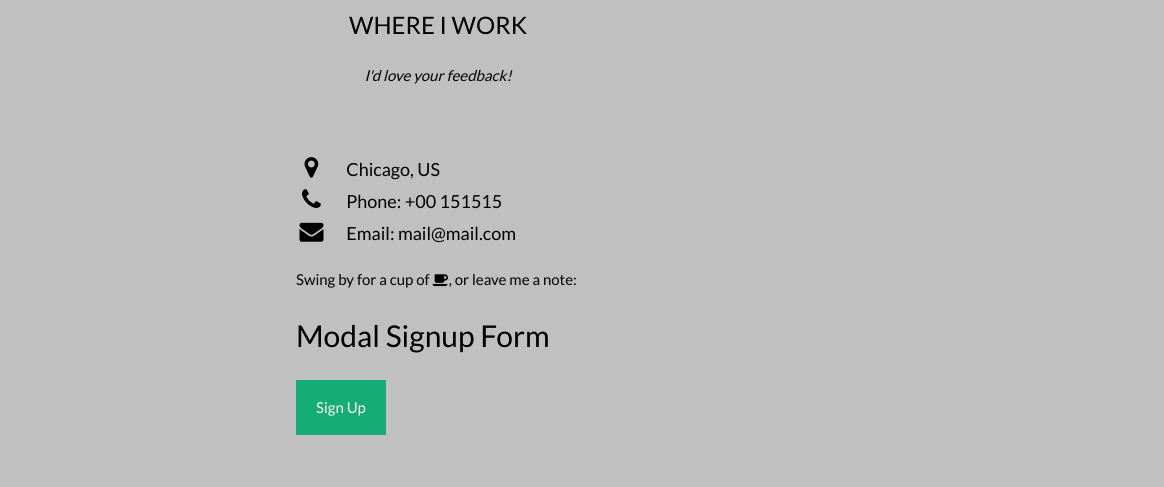
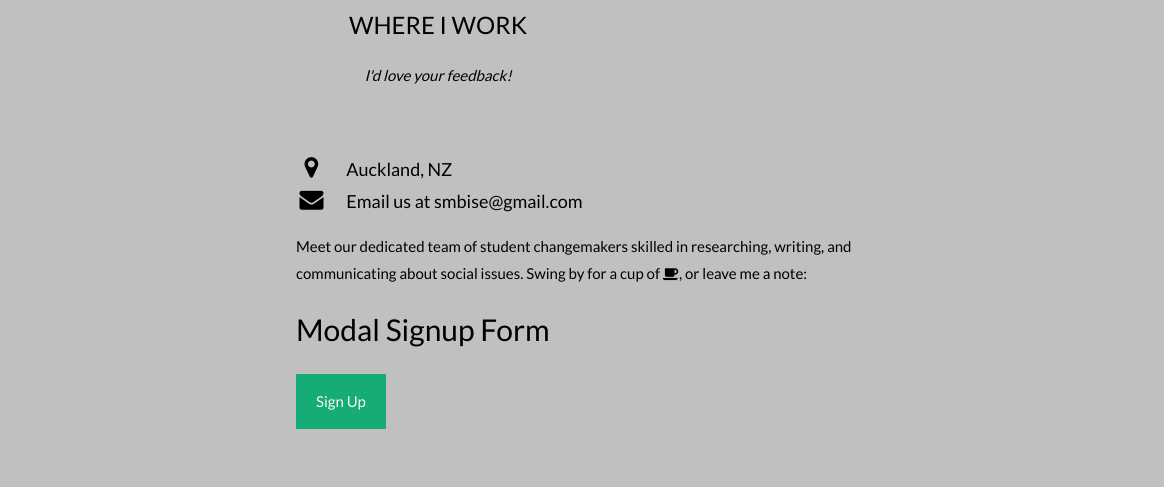
Before and after one commit to 114372/114372.github.io, a plain HTML site: page index.html in a window 1280 px wide. Shown: the part 6776-7263 px from the top of the page, 202-1366 px from the left, 1164 px wide, since content can reach past the window. Drawn offline with nearby package versions, Linux system fonts and the light colour scheme.

Commit message:
Update index.html

```diff
--- a/index.html
+++ b/index.html
@@ -181,12 +181,11 @@ For example, try writing letters to yourself as you would to your closest friend
     </div>
     <div class="w3-col m8 w3-panel">
       <div class="w3-large w3-margin-bottom">
-        <i class="fa fa-map-marker fa-fw w3-hover-text-black w3-xlarge w3-margin-right"></i> Chicago, US<br>
-        <i class="fa fa-phone fa-fw w3-hover-text-black w3-xlarge w3-margin-right"></i> Phone: +00 151515<br>
-        <i class="fa fa-envelope fa-fw w3-hover-text-black w3-xlarge w3-margin-right"></i> Email: mail@mail.com<br>
+        <i class="fa fa-map-marker fa-fw w3-hover-text-black w3-xlarge w3-margin-right"></i> Auckland, NZ<br>
+        <i class="fa fa-envelope fa-fw w3-hover-text-black w3-xlarge w3-margin-right"></i> Email us at smbise@gmail.com<br>
       </div>
-      <p>Swing by for a cup of <i class="fa fa-coffee"></i>, or leave me a note:</p>
-
+      <p>Meet our dedicated team of student changemakers skilled in researching, writing, and communicating about social issues. Swing by for a cup of <i class="fa fa-coffee"></i>, or leave me a note:</p>
+      <div>
       <h2>Modal Signup Form</h2>
 
 <button onclick="document.getElementById('id01').style.display='block'" style="width:auto;">Sign Up</button>
```
